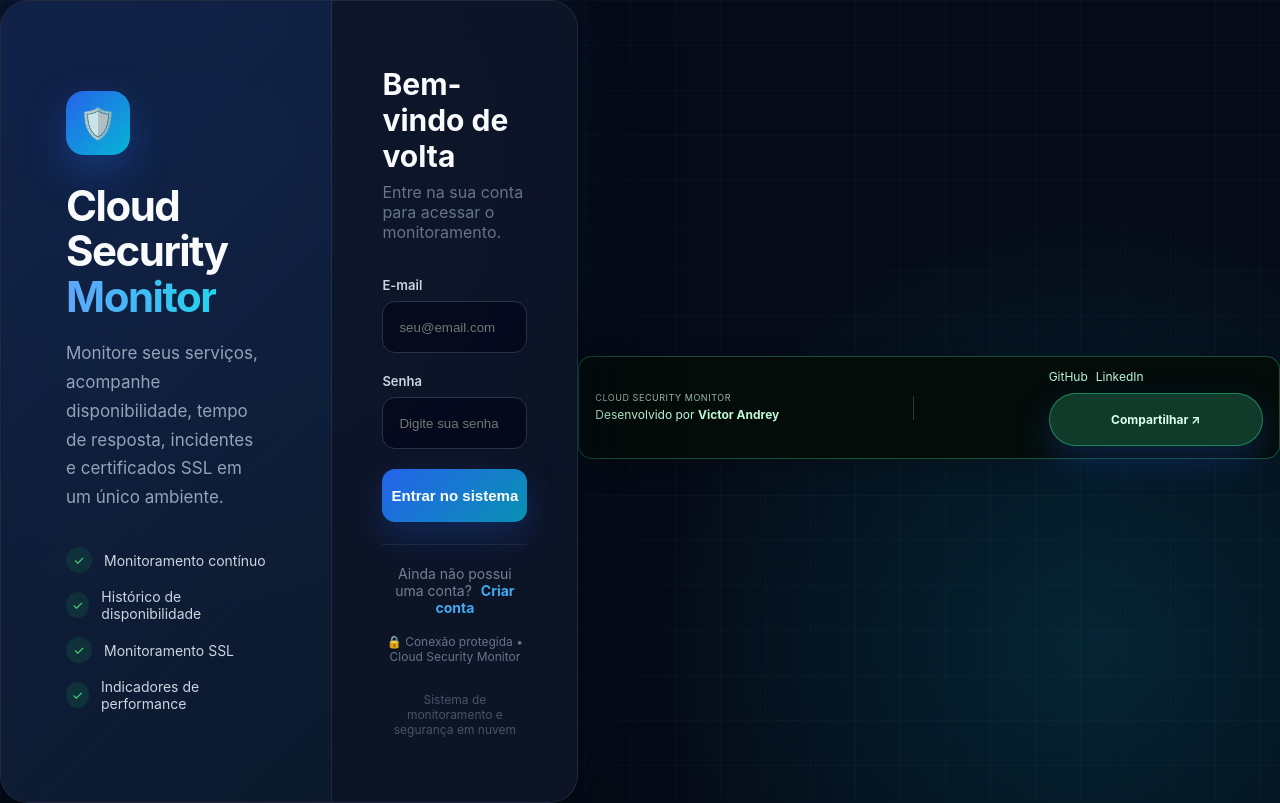
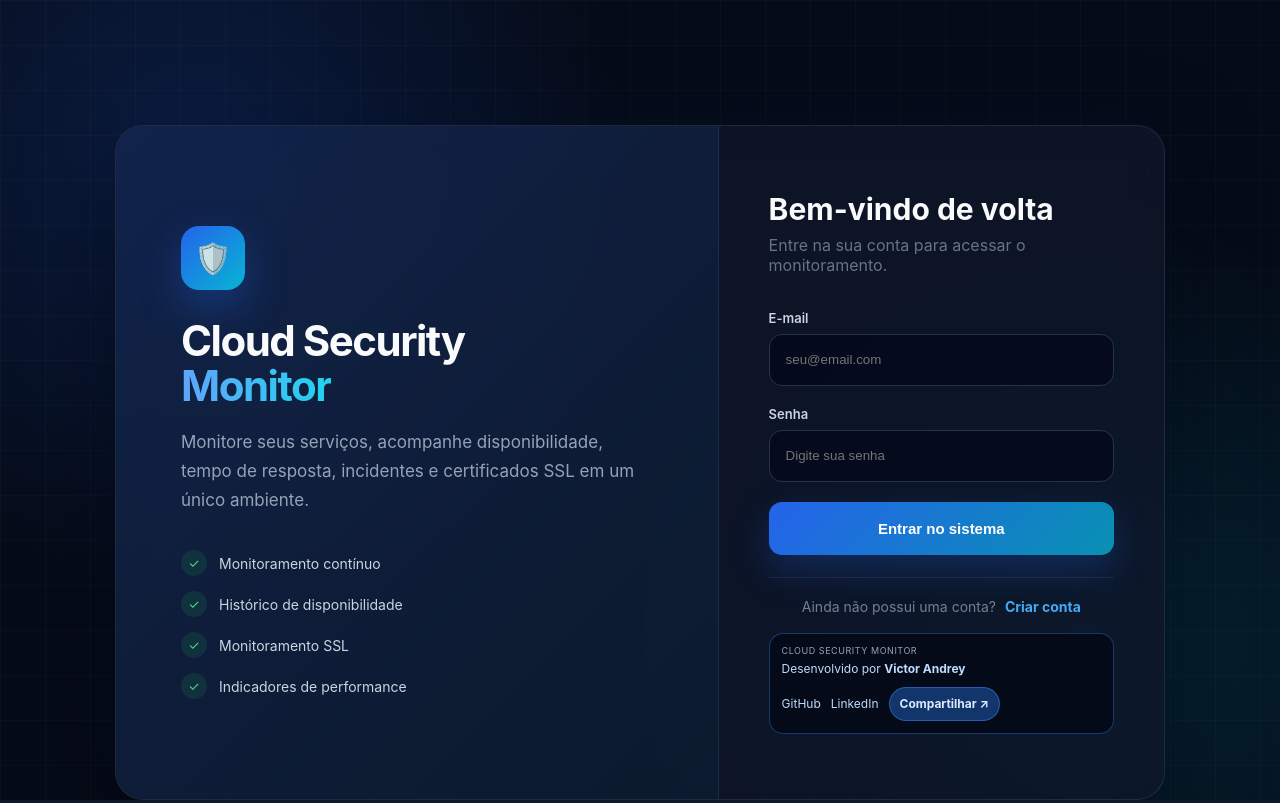
Before and after one commit to vandreysouzat-code/cloud-security-monitor, a Flask app: page /login in a window 1280 px wide. Run offline with Flask 3, Linux system fonts and the light colour scheme; parts of the project's set-up code (start-up, migrations or seed data) failed here and were passed over; some libraries are stand-ins or nearby versions.

Commit message:
Fix login creator watermark and sign v1.0.2

```diff
--- a/release-manifest.json
+++ b/release-manifest.json
@@ -111,7 +111,7 @@
     },
     {
       "path": "templates/_creator_brand.html",
-      "sha256": "4834c66fbd71fde54a3c5805080c29350742f1d880fe6154bec26feb9ee193af"
+      "sha256": "7bdea44c4857701cc069becdabcf24a3dcacc8cb1758ceb673c3720094c01b3b"
     },
     {
       "path": "templates/admin.html",
@@ -123,7 +123,7 @@
     },
     {
       "path": "templates/login.html",
-      "sha256": "e7fa78943e6518a59bd9a372353f3409e0e2c93adb6a3df736fa3a1148011d9c"
+      "sha256": "ce34b640aaac7db2479bd7c8d05205d942a630d4e339de465b62c36611e464f9"
     },
     {
       "path": "templates/planos.html",
--- a/templates/_creator_brand.html
+++ b/templates/_creator_brand.html
@@ -1,60 +1,114 @@
 <!-- Attribution watermark and share actions for Cloud Security Monitor -->
 <style>
-  /* Rodape real da pagina: acompanha o fim do conteudo, sem flutuar sobre a interface. */
   .csm-creator-watermark {
-    position: relative;
-    z-index: 1;
+    position: fixed;
+    right: 16px;
+    bottom: 14px;
+    z-index: 9999;
     display: flex;
     align-items: center;
-    justify-content: space-between;
-    flex-wrap: wrap;
     gap: 10px;
-    width: calc(100% - 32px);
-    max-width: 1100px;
-    box-sizing: border-box;
-    margin: 28px auto 16px;
-    padding: 12px 16px;
-    border: 1px solid rgba(53, 245, 161, .30);
-    border-radius: 14px;
-    background: rgba(5, 12, 9, .94);
-    color: #e7fff0;
+    max-width: calc(100vw - 24px);
+    padding: 8px 11px;
+    border: 1px solid rgba(59, 130, 246, .38);
+    border-radius: 999px;
+    background: rgba(5, 11, 23, .96);
+    color: #eff6ff;
     box-shadow: 0 8px 28px rgba(0, 0, 0, .20);
-    font: 12px/1.3 Inter, system-ui, -apple-system, Segoe UI, sans-serif;
+    backdrop-filter: blur(12px);
+    -webkit-backdrop-filter: blur(12px);
+    font: 12px/1.2 Inter, system-ui, -apple-system, Segoe UI, sans-serif;
   }
   .csm-creator-watermark a {
-    color: #bdf8d7;
+    color: #bfdbfe;
     text-decoration: none;
+    white-space: nowrap;
+  }
+  .csm-creator-watermark a:hover { color: #60a5fa; text-decoration: underline; }
+
+  /* On the login screen, render the creator mark in the old status/footer area. */
+  .csm-creator-watermark-inline {
+    position: static;
+    inset: auto;
+    z-index: auto;
+    width: 100%;
+    max-width: 100%;
+    margin-top: 18px;
+    align-self: stretch;
+    box-sizing: border-box;
+    flex-direction: column;
+    align-items: flex-start;
+    gap: 10px;
+    padding: 12px;
+    border-radius: 14px;
+    box-shadow: none;
+    backdrop-filter: none;
+    -webkit-backdrop-filter: none;
+  }
+  .csm-creator-watermark-inline .csm-creator-label { width: 100%; }
+  .csm-creator-watermark-inline .csm-creator-label a {
     white-space: normal;
+    overflow-wrap: anywhere;
+    line-height: 1.45;
   }
-  .csm-creator-watermark a:hover { color: #35f5a1; text-decoration: underline; }
+  .csm-creator-watermark-inline .csm-creator-divider { display: none; }
+  .csm-creator-watermark-inline .csm-creator-links {
+    width: 100%;
+    display: flex;
+    flex-wrap: wrap;
+    justify-content: flex-start;
+    gap: 10px;
+  }
+  .csm-creator-watermark-inline .csm-creator-share {
+    width: auto;
+    max-width: 100%;
+    height: auto;
+    min-height: 34px;
+    display: inline-flex;
+    align-items: center;
+    justify-content: center;
+    padding: 7px 10px;
+    border: 1px solid rgba(59, 130, 246, .48);
+    border-radius: 999px;
+    background: #12366b;
+    color: #dbeafe;
+    font-size: 12px;
+    box-shadow: none;
+    transform: none;
+  }
+  .csm-creator-watermark-inline .csm-creator-share:hover {
+    background: #1d4ed8;
+    box-shadow: none;
+    transform: none;
+  }
   .csm-creator-label { display: flex; flex-direction: column; gap: 3px; min-width: 0; }
-  .csm-creator-label small { color: #9ab8a7; font-size: 9px; letter-spacing: .06em; text-transform: uppercase; }
-  .csm-creator-links { display: flex; align-items: center; flex-wrap: wrap; gap: 8px; }
-  .csm-creator-divider { width: 1px; height: 24px; background: rgba(189, 248, 215, .20); }
+  .csm-creator-label small { color: #94a3b8; font-size: 9px; letter-spacing: .06em; text-transform: uppercase; }
+  .csm-creator-links { display: flex; align-items: center; gap: 8px; }
+  .csm-creator-divider { width: 1px; height: 24px; background: rgba(147, 197, 253, .25); }
   .csm-creator-share {
-    border: 1px solid rgba(53, 245, 161, .4);
+    border: 1px solid rgba(59, 130, 246, .48);
     border-radius: 999px;
     padding: 7px 10px;
-    background: #103b2a;
-    color: #d8ffea;
+    background: #12366b;
+    color: #dbeafe;
     font: inherit;
     font-weight: 700;
     cursor: pointer;
     white-space: nowrap;
   }
-  .csm-creator-share:hover { background: #155439; }
-  .csm-creator-share:focus-visible, .csm-creator-watermark a:focus-visible { outline: 2px solid #35f5a1; outline-offset: 3px; }
+  .csm-creator-share:hover { background: #1d4ed8; }
+  .csm-creator-share:focus-visible, .csm-creator-watermark a:focus-visible { outline: 2px solid #60a5fa; outline-offset: 3px; }
   @media (max-width: 620px) {
-    .csm-creator-watermark { width: calc(100% - 20px); gap: 8px; padding: 10px; font-size: 11px; }
-    .csm-creator-label { flex: 1 1 150px; }
+    .csm-creator-watermark { right: 8px; bottom: 8px; gap: 7px; padding: 7px 8px; font-size: 11px; }
     .csm-creator-label small { font-size: 8px; }
     .csm-creator-links { gap: 6px; }
     .csm-creator-divider { display: none; }
+    .csm-creator-watermark .csm-author-linkedin { display: none; }
     .csm-creator-share { padding: 7px 9px; }
   }
 </style>
 
-<footer class="csm-creator-watermark" role="contentinfo" aria-label="Autoria do Cloud Security Monitor">
+<div class="csm-creator-watermark{% if csm_creator_inline|default(false) %} csm-creator-watermark-inline{% endif %}" role="contentinfo" aria-label="Autoria do Cloud Security Monitor">
   <div class="csm-creator-label">
     <small>Cloud Security Monitor</small>
     <a href="https://github.com/vandreysouzat-code" target="_blank" rel="noopener noreferrer" aria-label="Conheça o trabalho de Victor Andrey no GitHub">
@@ -67,7 +121,7 @@
     <a class="csm-author-linkedin" href="https://www.linkedin.com/in/vandrey/" target="_blank" rel="noopener noreferrer" aria-label="LinkedIn do autor">LinkedIn</a>
     <button type="button" class="csm-creator-share" id="csmShareProject" aria-label="Compartilhar o Cloud Security Monitor">Compartilhar ↗</button>
   </div>
-</footer>
+</div>
 
 <script>
 (function () {
--- a/templates/login.html
+++ b/templates/login.html
@@ -22,9 +22,12 @@
                 #050b17;
             color: #f8fafc;
             display: flex;
+            flex-direction: column;
             align-items: center;
-            justify-content: center;
-            overflow: hidden;
+            justify-content: flex-start;
+            overflow-x: hidden;
+            overflow-y: auto;
+            padding: 16px 0 0;
         }
 
         .background-grid {
@@ -40,6 +43,9 @@
         .container {
             width: min(1050px, 94%);
             min-height: 610px;
+            /* Keep the login card as the main column item; the creator footer follows below. */
+            margin: auto auto 0;
+            flex: 0 0 auto;
             display: grid;
             grid-template-columns: 1.15fr .85fr;
             background: rgba(15,23,42,.82);
@@ -363,20 +369,12 @@
 </div>
 </form>
 
-        <div class="status">
-            🔒 Conexão protegida • Cloud Security Monitor
-        </div>
-
-        <div class="footer">
-            Sistema de monitoramento e segurança em nuvem
-        </div>
+        {% set csm_creator_inline = true %}
+        {% include "_creator_brand.html" %}
 
     </section>
 
 </div>
 
-
-{% include "_creator_brand.html" %}
-
 </body>
 </html>
```
Also changed, not shown: 1 other file.
